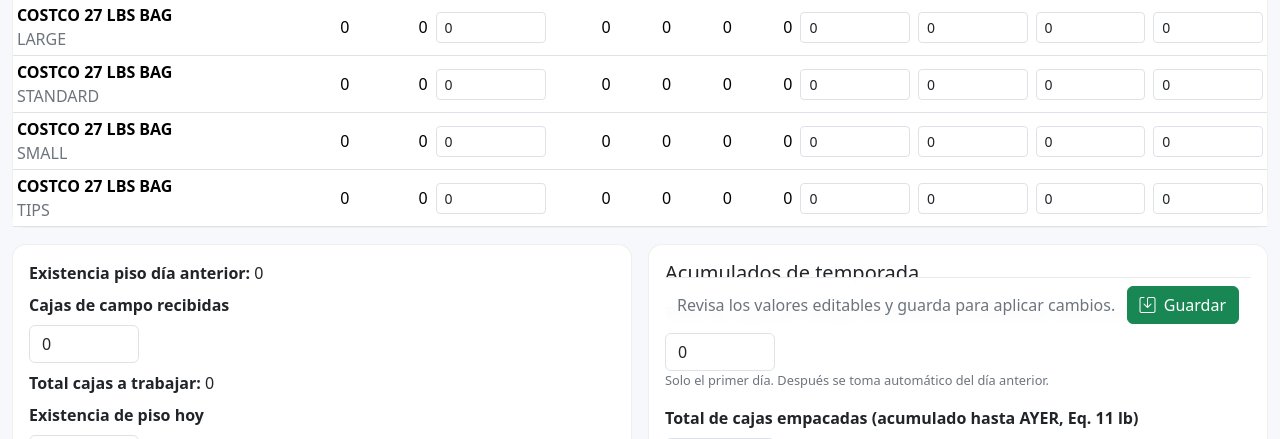
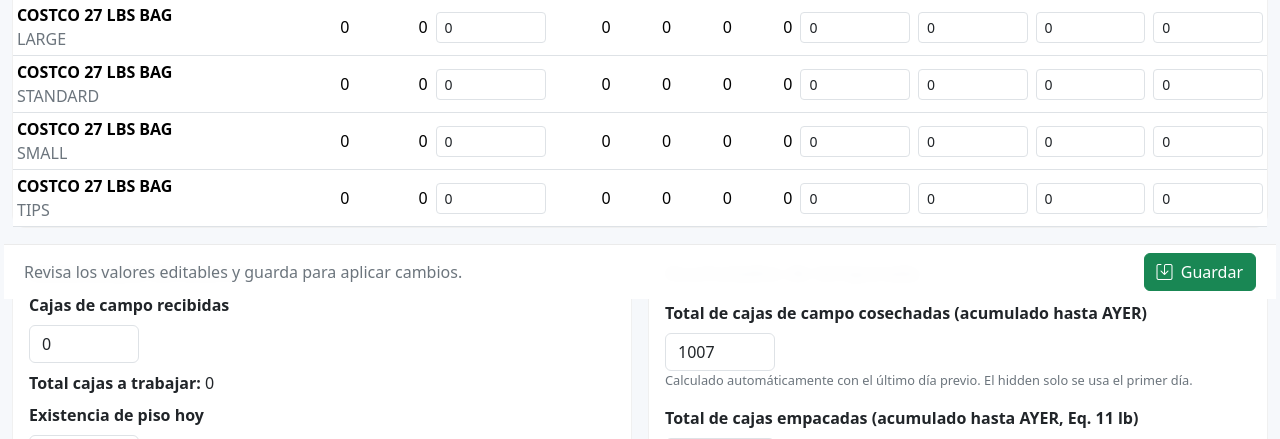
Before and after one commit to KevinLaga/lacima, a Django app: page /empaques/produccion/ in a window 1280 px wide. Shown: the part 6061-6500 px from the top of the page. Run offline with Django 5.2, Linux system fonts and the light colour scheme; the visitor is signed in with stand-in values (Sample User, id 1); data comes from the database, SQL or seed files in the repository; data that the repository does not hold is empty.

Commit message:
Produccion diaria segun yo ya quedo ahora si creo

```diff
--- a/empaques/templates/empaques/production_today.html
+++ b/empaques/templates/empaques/production_today.html
@@ -205,21 +205,47 @@
             <h5 class="mb-3">Acumulados de temporada</h5>
 
             <div class="row g-3">
+              <!-- COSECHADAS (acumulado hasta AYER, calculado) -->
               <div class="col-12">
-                <label class="form-label"><strong>Total de cajas de campo cosechadas (acumulado hasta AYER)</strong></label>
-                <input type="number" name="acum_cosechadas_ayer" step="1"
-                      value="{{ acum_cosechadas_ayer|default:0 }}"
-                      class="form-control w-qty">
-                <div class="help-tiny">Solo el primer día. Después se toma automático del día anterior.</div>
+                <label class="form-label">
+                  <strong>Total de cajas de campo cosechadas (acumulado hasta AYER)</strong>
+                </label>
+
+                <!-- Muestra el valor calculado y bloqueado -->
+                <input type="number" step="1" class="form-control w-qty"
+                      value="{{ acum_cosechadas_hasta_ayer|default:0 }}" readonly>
+
+                <!-- (opcional) aún enviamos lo que el usuario ponga el primer día;
+                    si no quieres guardar nada manual, elimina este hidden -->
+                <input type="hidden" name="acum_cosechadas_ayer"
+                      value="{{ acum_cosechadas_ayer|default:0 }}">
+
+                <div class="help-tiny">
+                  Calculado automáticamente con el último día previo. El hidden solo se usa el primer día.
+                </div>
               </div>
+
+              <!-- EMPACADAS (acumulado hasta AYER, calculado) -->
               <div class="col-12">
-                <label class="form-label"><strong>Total de cajas empacadas (acumulado hasta AYER, Eq. 11 lb)</strong></label>
-                <input type="number" name="acum_empacadas_ayer" step="0.01"
-                      value="{{ acum_empacadas_ayer|default:0 }}"
-                      class="form-control w-qty">
-                <div class="help-tiny">Solo el primer día. Después se toma automático del día anterior.</div>
+                <label class="form-label">
+                  <strong>Total de cajas empacadas (acumulado hasta AYER, Eq. 11 lb)</strong>
+                </label>
+
+                <!-- Muestra el valor calculado y bloqueado -->
+                <input type="number" step="0.01" class="form-control w-qty"
+                      value="{{ acum_empacadas_hasta_ayer|default:0 }}" readonly>
+
+                <!-- (opcional) hidden de respaldo para el primer día -->
+                <input type="hidden" name="acum_empacadas_ayer"
+                      value="{{ acum_empacadas_ayer|default:0 }}">
+
+                <div class="help-tiny">
+                  Calculado automáticamente con el último día previo. El hidden solo se usa el primer día.
+                </div>
               </div>
             </div>
+          </div>
+        </div>
 
             <hr class="my-3">
 
--- a/empaques/views.py
+++ b/empaques/views.py
@@ -254,18 +254,46 @@
     )
     return season_start, hoy
 
+def _day_increments(fday, empresa):
+    """
+    Devuelve (cajas_trabajadas, eq11_dia) calculados SOLO con datos del día y del día previo real.
+    No usa ni confía en 'acum_*' guardados.
+    """
+    data = _load_prod(fday, empresa) or {}
+
+    exist_piso_hoy  = int(data.get("exist_piso_hoy") or 0)
+    recibidas       = int(data.get("cajas_campo_recibidas") or 0)
+
+    prev = _load_last_before(fday, empresa) or {}
+    exist_piso_ayer = int(prev.get("exist_piso_hoy") or 0)
+
+    cajas_trabajadas = (exist_piso_ayer + recibidas) - exist_piso_hoy
+    if cajas_trabajadas < 0:
+        cajas_trabajadas = 0
+
+    # Eq. 11 lb del día = sum(prod_dia * factor_presentación) por cada fila
+    rows = (data.get("rows") or {})
+    pres_cf = { (n or "").strip().upper(): float(cf or 1.0)
+                for (n, cf) in Presentation.objects.values_list("name", "conversion_factor") }
+    eq11_dia = 0.0
+    for key, r in rows.items():
+        pres = key.split("|", 1)[0] if "|" in key else key
+        cf = pres_cf.get((pres or "").strip().upper(), 1.0)
+        prod_dia = int(r.get("prod_dia", 0))
+        eq11_dia += prod_dia * cf
+
+    return int(cajas_trabajadas or 0), float(eq11_dia or 0.0)
+
 def _season_acum_until(d, empresa):
     """
-    Recalcula SIEMPRE los acumulados de temporada desde el inicio de temporada
-    hasta la fecha 'd' (INCLUIDA si hay JSON ese día). No depende de 'ayer'.
-    Devuelve (acum_cosechadas, acum_empacadas_eq11).
+    Suma incremental estricta desde el inicio de temporada hasta 'd' INCLUIDO.
+    Ignora por completo cualquier 'acum_*' guardado en los JSON.
     """
     start, _ = _season_bounds(d)
     subdir = PROD_DIR / company_slug(empresa)
     if not subdir.exists():
         return (0, 0.0)
 
-    # Recorremos todos los JSON de la temporada hasta 'd'
     acum_cosechadas = 0
     acum_empacadas  = 0.0
 
@@ -279,48 +307,12 @@
         if fday < start or fday > d:
             continue
 
-        data = _load_prod(fday, empresa) or {}
-
-        # Si ya están guardados los acumulados del día, úsalos directo:
-        ac = data.get("acum_cosechadas")
-        ae = data.get("acum_empacadas")
-        if ac is not None and ae is not None:
-            # OJO: estos valores ya son "hasta ese día", no son incrementales.
-            # Para tener el valor "hasta d" nos quedamos con el ÚLTIMO del rango.
-            acum_cosechadas = int(ac or 0)
-            acum_empacadas  = float(ae or 0.0)
-            continue
-
-        # Si ese JSON es viejo y no trae 'acum_*', lo reconstruimos “a mano”:
-        #   cajas_trabajadas = (exist_piso_ayer + recibidas) - exist_piso_hoy
-        exist_piso_hoy  = int((data.get("exist_piso_hoy") or 0))
-        recibidas       = int((data.get("cajas_campo_recibidas") or 0))
-        # Para 'exist_piso_ayer' necesitamos leer el día previo real:
-        prev = _load_last_before(fday, empresa) or {}
-        exist_piso_ayer = int((prev.get("exist_piso_hoy") or 0))
-        cajas_trabajadas = (exist_piso_ayer + recibidas) - exist_piso_hoy
-        if cajas_trabajadas < 0:
-            cajas_trabajadas = 0  # por seguridad
-
-        # Eq 11 lb de producción del día (si no está guardado, lo calculamos)
-        # Suma prod_dia * factor por cada combo guardado
-        eq11_dia = 0.0
-        rows = (data.get("rows") or {})
-        # Necesitamos factores de conversión:
-        pres_cf = { (n or "").strip().upper(): float(cf or 1.0)
-                    for (n, cf) in Presentation.objects.values_list("name", "conversion_factor") }
-        for key, r in rows.items():
-            # key = "PRESENTACION|TAMANO"
-            pres = key.split("|", 1)[0] if "|" in key else key
-            cf = pres_cf.get((pres or "").strip().upper(), 1.0)
-            prod_dia = int(r.get("prod_dia", 0))
-            eq11_dia += prod_dia * cf
-
-        # Estos son incrementales; acumulamos sobre el último total que llevábamos
-        acum_cosechadas += int(cajas_trabajadas or 0)
-        acum_empacadas  += float(eq11_dia or 0.0)
-
-    return (int(acum_cosechadas or 0), float(acum_empacadas or 0.0))
+        ct, eq11 = _day_increments(fday, empresa)
+        acum_cosechadas += ct
+        acum_empacadas  += eq11
+
+    return int(acum_cosechadas or 0), float(acum_empacadas or 0.0)
+
 
 
 def _save_prod(d: _date, payload: dict, company: str | None = None):
@@ -606,9 +598,7 @@
     if base_empacadas_ayer is None:
         base_empacadas_ayer  = float(saved_today.get("acum_empacadas_ayer", 0.0))
 
-   # Acumulados de temporada hasta HOY, robustos (no dependen de 'ayer'):
-    total_cosechadas_acumulado, total_empacadas_acumulado = _season_acum_until(prod_date, empresa)
-    factor_global = (total_empacadas_acumulado / total_cosechadas_acumulado) if total_cosechadas_acumulado else 0.0
+
 
 
     # --- POST: guardar por empresa ---
@@ -670,8 +660,8 @@
         cajas_campo_trabajadas_post = total_cajas_trabajar_post - exist_piso_hoy_post
 
         # Base de acumulados AYER:
-        bc_ayer = saved_yday.get("acum_cosechadas")
-        be_ayer = saved_yday.get("acum_empacadas")
+        acum_cosechadas_hasta_ayer, acum_empacadas_hasta_ayer = _season_acum_until(prod_date - timedelta(days=1), empresa)
+
         # si no hay JSON de ayer, tomamos lo que capture el usuario
         if bc_ayer is None:
             bc_ayer = int(_num_global("acum_cosechadas_ayer"))
@@ -679,8 +669,8 @@
             be_ayer = float(_num_global("acum_empacadas_ayer"))
 
         # Nuevos acumulados de temporada (con HOY)
-        new_acum_cosechadas = int(bc_ayer or 0) + int(cajas_campo_trabajadas_post or 0)
-        new_acum_empacadas  = float(be_ayer or 0.0) + float(total_eq11_produccion_post or 0.0)
+        new_acum_cosechadas = int(acum_cosechadas_hasta_ayer or 0) + int(cajas_campo_trabajadas_post or 0)
+        new_acum_empacadas  = float(acum_empacadas_hasta_ayer or 0.0) + float(total_eq11_produccion_post or 0.0)
 
         order_number_post = (request.POST.get("order_number") or "").strip()
 
@@ -691,13 +681,12 @@
             "exist_piso_hoy": exist_piso_hoy_post,
             "cajas_campo_recibidas": cajas_campo_recibidas_post,
 
-            # Persistimos para que el primer día no se borren tras guardar
-            "acum_cosechadas_ayer": int(_num_global("acum_cosechadas_ayer")),
-            "acum_empacadas_ayer": float(_num_global("acum_empacadas_ayer")),
-
-            # Acumulados “de temporada” (con HOY ya sumado)
-            "acum_cosechadas": _season_acum_until(prod_date, empresa)[0],
-            "acum_empacadas": round(_season_acum_until(prod_date, empresa)[1], 2),
+            "acum_cosechadas_ayer": int(request.POST.get("acum_cosechadas_ayer", 0) or 0),
+            "acum_empacadas_ayer": float(request.POST.get("acum_empacadas_ayer", 0) or 0.0),
+
+            # Acumulados ESTRICTOS de temporada (con HOY):
+            "acum_cosechadas": int(new_acum_cosechadas),
+            "acum_empacadas": round(float(new_acum_empacadas), 2),
 
             "order_number": order_number_post,
         }
@@ -709,6 +698,13 @@
     totals_row_eq11 = [0.0]*11
     # (opcional) puedes llenarlos si los ocupas
 
+    # --- Acumulado hasta AYER (estricto, no confía en JSONs viejos) ---
+    prev_day = prod_date - timedelta(days=1)
+    acum_cosechadas_hasta_ayer, acum_empacadas_hasta_ayer = _season_acum_until(prev_day, empresa)
+
+    # --- Acumulado hasta HOY (estricto, para la tarjeta grande) ---
+    total_cosechadas_acumulado, total_empacadas_acumulado = _season_acum_until(prod_date, empresa)
+    factor_global = (total_empacadas_acumulado / total_cosechadas_acumulado) if total_cosechadas_acumulado else 0.0
     # Contexto COMPLETO (incluye bloque inferior y acumulados)
     ctx = {
         "prod_date": prod_date,
@@ -727,6 +723,8 @@
         # Si no hay JSON de AYER, prellenamos lo que ya se hubiera capturado hoy
         "acum_cosechadas_ayer": int(saved_today.get("acum_cosechadas_ayer", 0)),
         "acum_empacadas_ayer": float(saved_today.get("acum_empacadas_ayer", 0.0)),
+        "acum_cosechadas_hasta_ayer": int(acum_cosechadas_hasta_ayer or 0),
+        "acum_empacadas_hasta_ayer": round(float(acum_empacadas_hasta_ayer or 0.0), 2),
 
         # Acumulados de temporada (con HOY)
         "total_cosechadas_acumulado": total_cosechadas_acumulado,
```
